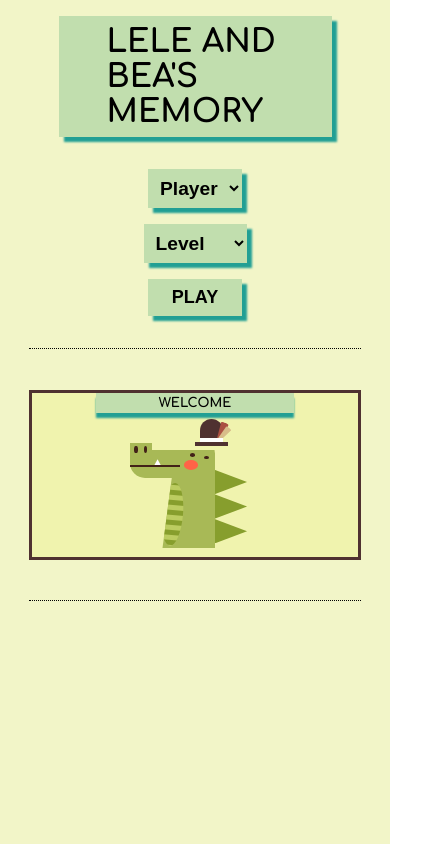
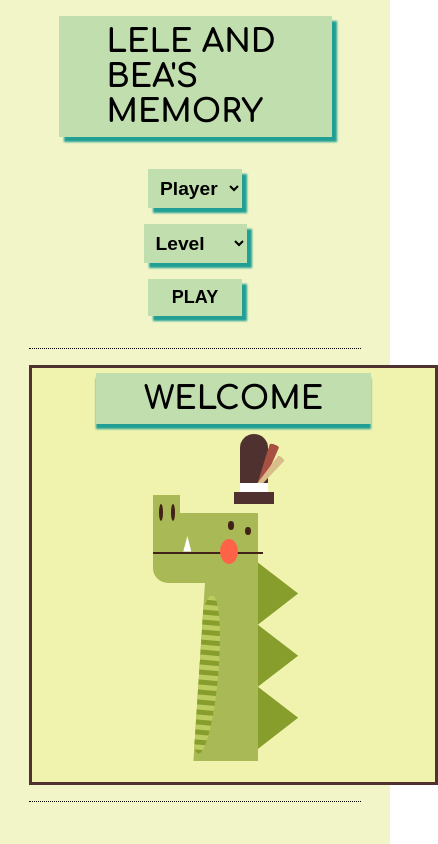
Before and after one commit to Luega/MemoryGame, a Vue app: page / in a window 390 px wide. Shown: the whole page, 438 px wide, since content can reach past the window. Built offline with nearby package versions, Linux system fonts and the light colour scheme.

Commit message:
try media query

```diff
--- a/src/components/MemoryGame.vue
+++ b/src/components/MemoryGame.vue
@@ -914,14 +914,14 @@ export default {
   .container_bottom .card {
     flex-basis: calc((100% / 3) - 30px);
   }
-  .box-start,
-  .box-end {
-    width: 550px;
-    height: 370px;
-  }
-  .mouth {
-    width: 90px;
-  }
+  // .box-start,
+  // .box-end {
+  //   width: 550px;
+  //   height: 370px;
+  // }
+  // .mouth {
+  //   width: 90px;
+  // }
 }
 @media only screen and (max-width: 600px) {
   .container_bottom .card {
@@ -935,31 +935,31 @@ export default {
   .container_top .choiceBox_select {
     margin: 0 0 1rem 0;
   }
-  .box-start,
-  .box-end {
-    width: 450px;
-    height: 270px;
-  }
-  .text-crocodile {
-    font-size: large;
-  }
-  .mouth {
-    width: 70px;
-  }
+  // .box-start,
+  // .box-end {
+  //   width: 450px;
+  //   height: 270px;
+  // }
+  // .text-crocodile {
+  //   font-size: large;
+  // }
+  // .mouth {
+  //   width: 70px;
+  // }
 }
-@media only screen and (max-width: 420px) {
-  .box-start,
-  .box-end {
-    width: 350px;
-    height: 170px;
-  }
-  .text-crocodile {
-    font-size: small;
-    margin: 0 4rem 0 4rem;
-    padding: 0.2rem;
-  }
-  .mouth {
-    width: 50px;
-  }
-}
+// @media only screen and (max-width: 420px) {
+//   .box-start,
+//   .box-end {
+//     width: 350px;
+//     height: 170px;
+//   }
+//   .text-crocodile {
+//     font-size: small;
+//     margin: 0 4rem 0 4rem;
+//     padding: 0.2rem;
+//   }
+//   .mouth {
+//     width: 50px;
+//   }
+// }
 </style>
```
